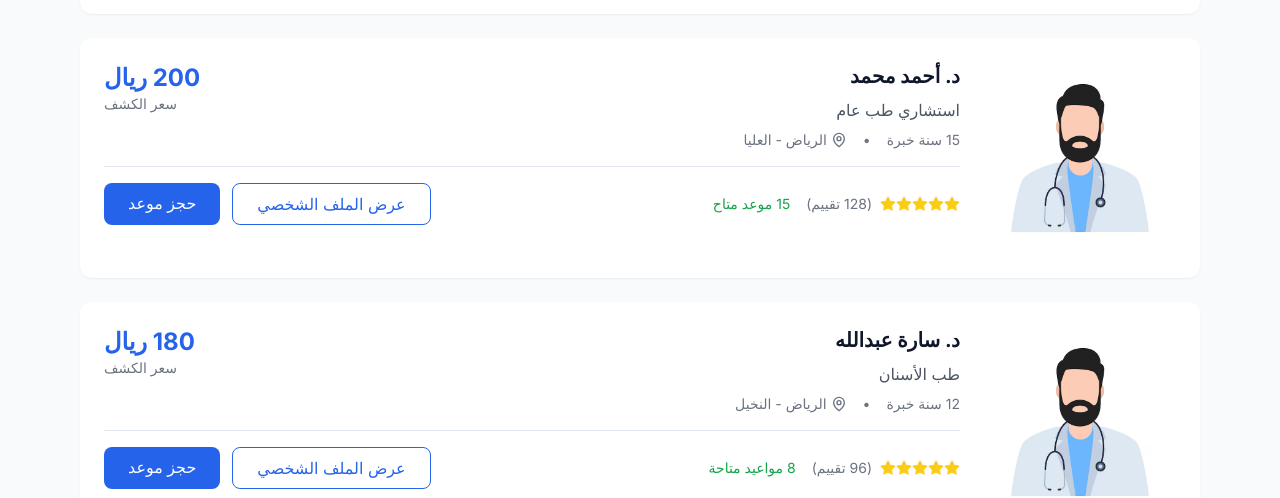
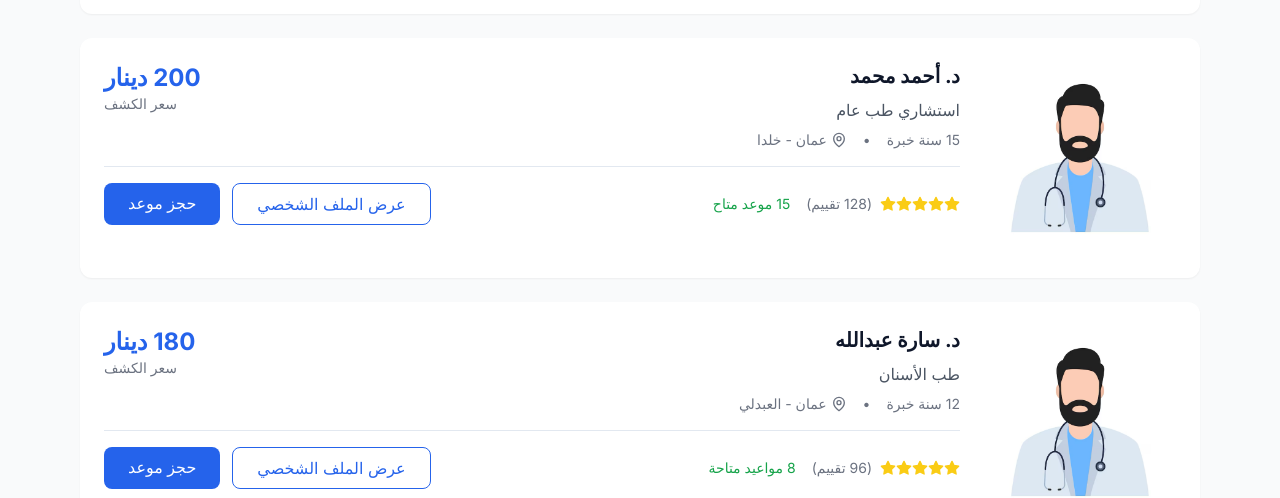
Before and after one commit to teqanyco/next-doctor, a Next.js app: page /doctors in a window 1280 px wide. Shown: the part 241-739 px from the top of the page. Built offline with nearby package versions, Linux system fonts and the light colour scheme.

Commit message:
fix: update doctor locations and consultation price currency from Riyals to Dinars

```diff
--- a/app/doctors/page.tsx
+++ b/app/doctors/page.tsx
@@ -13,7 +13,7 @@ const DOCTORS_DATA = [
     specialty: "استشاري طب عام",
     rating: 4.9,
     reviewsCount: 128,
-    location: "الرياض - العليا",
+    location: "عمان - خلدا",
     price: 200,
     availability: "15 موعد متاح",
     image: "/images/avatar.png",
@@ -25,7 +25,7 @@ const DOCTORS_DATA = [
     specialty: "طب الأسنان",
     rating: 4.8,
     reviewsCount: 96,
-    location: "الرياض - النخيل",
+    location: "عمان - العبدلي",
     price: 180,
     availability: "8 مواعيد متاحة",
     image: "/images/avatar.png",
@@ -37,7 +37,7 @@ const DOCTORS_DATA = [
     specialty: "طب العيون",
     rating: 4.7,
     reviewsCount: 114,
-    location: "الرياض - العزيزية",
+    location: "عمان - طبربور",
     price: 220,
     availability: "10 مواعيد متاحة",
     image: "/images/avatar.png",
@@ -130,8 +130,8 @@ export default function DoctorsPage() {
                   <Image
                     src={doctor.image}
                     alt={doctor.name}
-                    width={200}
-                    height={200}
+                    width={100}
+                    height={100}
                     className="rounded-xl w-full aspect-square object-cover"
                   />
                 </div>
@@ -154,7 +154,7 @@ export default function DoctorsPage() {
                       </div>
                     </div>
                     <div className="mt-4 md:mt-0 text-left">
-                      <div className="text-2xl font-bold text-blue-600">{doctor.price} ريال</div>
+                      <div className="text-2xl font-bold text-blue-600">{doctor.price} دينار</div>
                       <div className="text-sm text-gray-500">سعر الكشف</div>
                     </div>
                   </div>
--- a/components/AppointmentBooking.tsx
+++ b/components/AppointmentBooking.tsx
@@ -43,7 +43,7 @@ export default function AppointmentBooking() {
       name: 'د. أحمد محمد',
       specialty: 'طب عام',
       rating: 4.9,
-      location: 'الرياض - العليا',
+      location: 'عمان - خلدا',
       price: 200,
       availability: '15 موعد متاح',
       image: 'https://avatar.iran.liara.run/public/32'
@@ -53,7 +53,7 @@ export default function AppointmentBooking() {
       name: 'د. سارة عبدالله',
       specialty: 'طب عام',
       rating: 4.8,
-      location: 'الرياض - النخيل',
+      location: 'عمان - العبدلي',
       price: 180,
       availability: '8 مواعيد متاحة',
       image: 'https://avatar.iran.liara.run/public/33'
--- a/components/DoctorProfile.tsx
+++ b/components/DoctorProfile.tsx
@@ -35,7 +35,7 @@ const DOCTOR_DATA = {
   totalReviews: 128,
   yearsExperience: 15,
   consultationPrice: 200,
-  location: "الرياض - العليا",
+  location: "عمان - خلدا",
   workingHours: "9:00 ص - 9:00 م",
   about: `طبيب استشاري متخصص في الطب العام مع خبرة تمتد لأكثر من 15 عاماً في مجال الرعاية الصحية الأولية.
     حاصل على زمالة الكلية الملكية للأطباء في بريطانيا ولديه اهتمام خاص بعلاج الأمراض المزمنة ورعاية كبار السن.`,
@@ -114,8 +114,8 @@ export default function DoctorProfile({ doctorId }: { doctorId: string }) {
               <Image
                 src={DOCTOR_DATA.image}
                 alt={DOCTOR_DATA.name}
-                width={200}
-                height={200}
+                width={100}
+                height={100}
                 className="rounded-xl w-full object-cover"
               />
             </div>
@@ -159,7 +159,7 @@ export default function DoctorProfile({ doctorId }: { doctorId: string }) {
                 </button>
                 <div className="text-gray-700">
                   <span className="font-bold text-xl">{DOCTOR_DATA.consultationPrice}</span>
-                  <span className="text-sm mr-1">ريال</span>
+                  <span className="text-sm mr-1">دينار</span>
                 </div>
               </div>
             </div>
```
